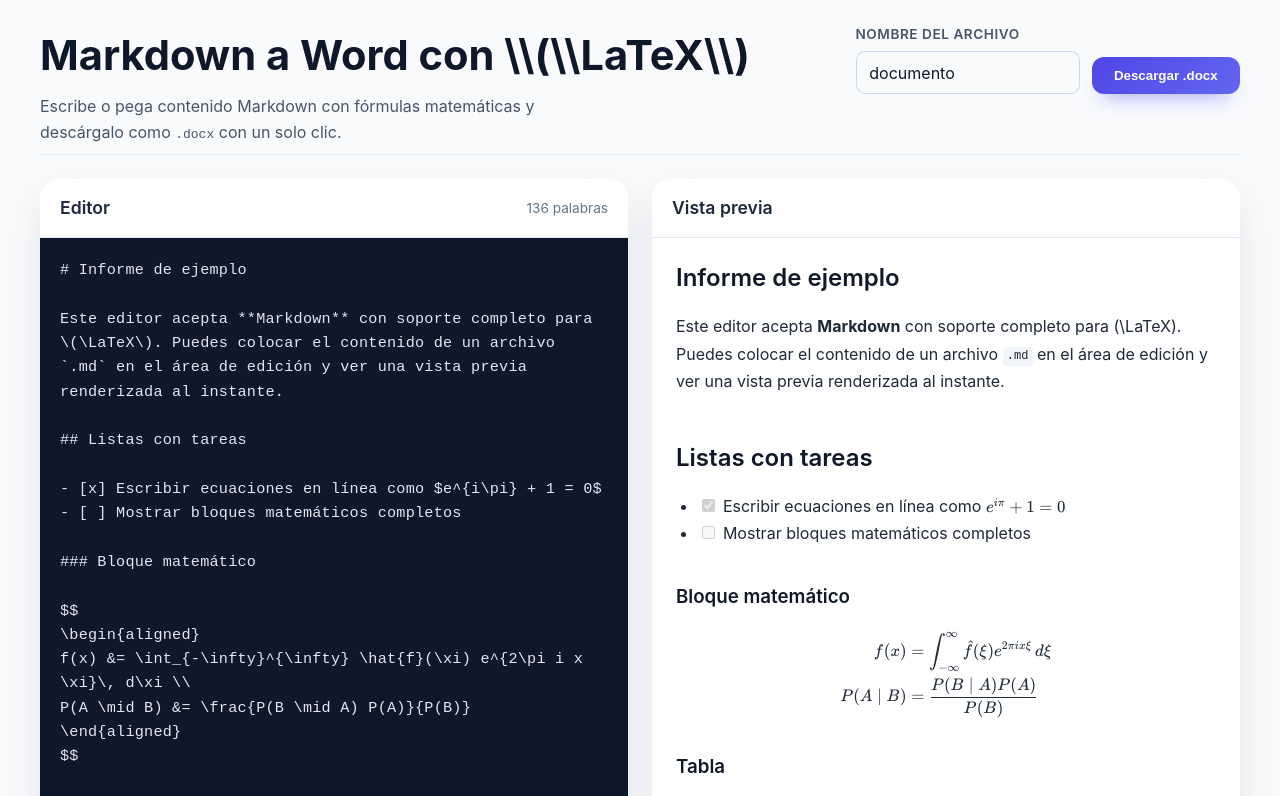
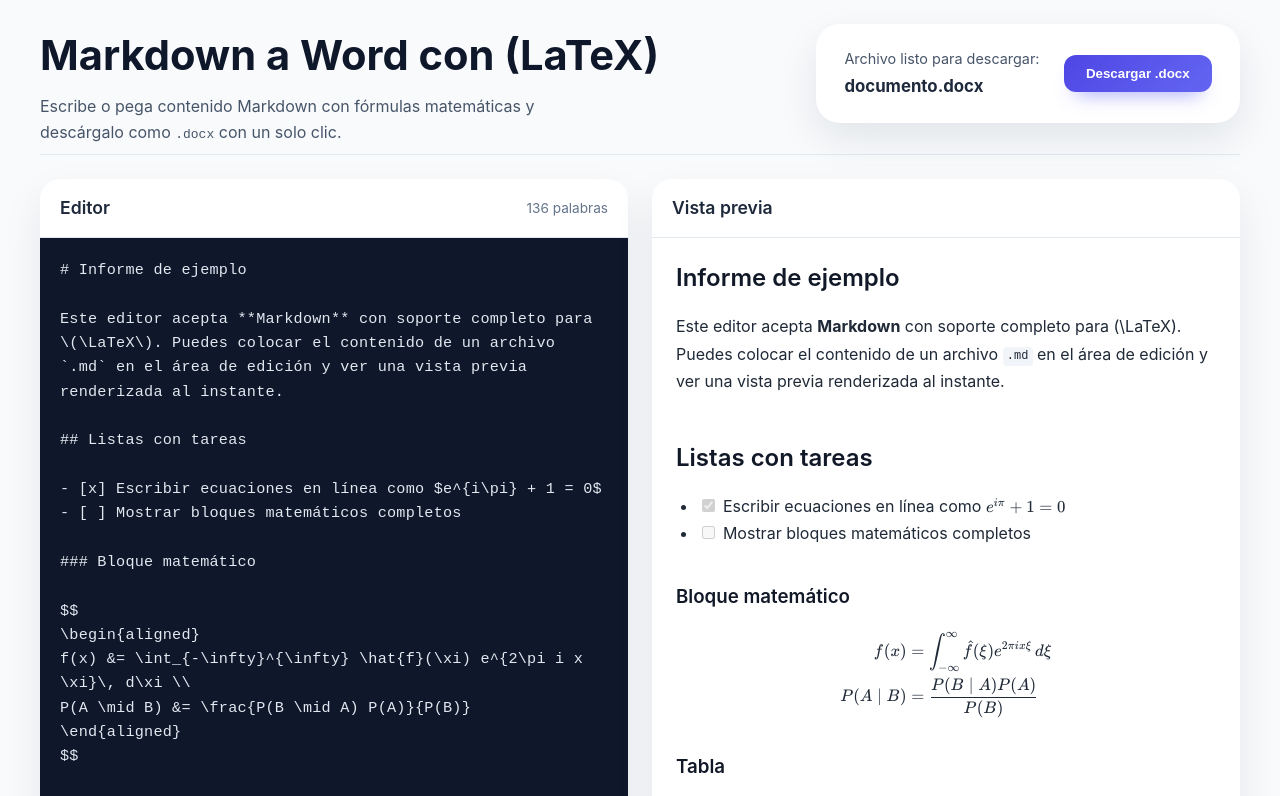
Before and after one commit to Daniel-Santiago-Acosta-1013/Lix, a React (Vite) app: page / in a window 1280 px wide. Shown: the top 796 px of the page. Built offline with nearby package versions, Linux system fonts and the light colour scheme.

Commit message:
feat: add FilenameModal component and integrate with export functionality

```diff
--- a/src/App.css
+++ b/src/App.css
@@ -29,40 +29,29 @@
 
 .app__header-controls {
   display: flex;
-  align-items: flex-end;
-  gap: 0.75rem;
+  align-items: center;
+  gap: 1.5rem;
+  padding: 1.5rem 1.75rem;
+  border-radius: 1.5rem;
+  background: #ffffff;
+  box-shadow: 0 16px 40px rgba(15, 23, 42, 0.09);
 }
 
-.field {
+.app__header-controls--button {
+  align-items: center;
+}
+
+.header-filename {
   display: flex;
   flex-direction: column;
-  gap: 0.4rem;
+  gap: 0.25rem;
+  color: #475569;
+  font-size: 0.9rem;
 }
 
-.field__label {
-  font-size: 0.85rem;
-  font-weight: 600;
-  text-transform: uppercase;
-  letter-spacing: 0.04em;
-  color: #475569;
-}
-
-.field input {
-  width: 14rem;
-  padding: 0.55rem 0.8rem;
-  border-radius: 0.6rem;
-  border: 1px solid #cbd5f5;
-  background: #f8fafc;
-  font: inherit;
-  color: inherit;
-  transition: border-color 0.2s ease, box-shadow 0.2s ease;
-}
-
-.field input:focus {
-  outline: none;
-  border-color: #818cf8;
-  box-shadow: 0 0 0 3px rgba(129, 140, 248, 0.2);
-  background: #fff;
+.header-filename strong {
+  font-size: 1.05rem;
+  color: #1e293b;
 }
 
 .button {
@@ -275,6 +264,8 @@
   justify-content: center;
   padding: 2rem;
   z-index: 1000;
+  backdrop-filter: blur(14px);
+  -webkit-backdrop-filter: blur(14px);
 }
 
 .modal__content {
@@ -308,6 +299,70 @@
   white-space: pre-wrap;
 }
 
+.modal__content--form {
+  gap: 1.5rem;
+  max-width: 28rem;
+  text-align: left;
+}
+
+.modal__content--form h2 {
+  margin: 0;
+  color: #1e293b;
+  font-size: 1.45rem;
+}
+
+.modal__description {
+  margin: 0.35rem 0 0;
+  color: #64748b;
+  line-height: 1.5;
+}
+
+.modal-field {
+  display: flex;
+  flex-direction: column;
+  gap: 0.5rem;
+}
+
+.modal-field__label {
+  text-transform: uppercase;
+  letter-spacing: 0.08em;
+  font-size: 0.7rem;
+  font-weight: 600;
+  color: #4f46e5;
+}
+
+.modal-field input {
+  border: 1.5px solid #c7d2fe;
+  border-radius: 0.9rem;
+  font-size: 1rem;
+  padding: 0.85rem 1rem;
+  outline: none;
+  transition: border-color 120ms ease, box-shadow 120ms ease;
+  color: #1f2937;
+  background: rgba(255, 255, 255, 0.92);
+}
+
+.modal-field input:focus {
+  border-color: #6366f1;
+  box-shadow: 0 0 0 3px rgba(99, 102, 241, 0.15);
+}
+
+.modal-field input[aria-invalid='true'] {
+  border-color: #ef4444;
+  box-shadow: 0 0 0 3px rgba(239, 68, 68, 0.1);
+}
+
+.modal-field__error {
+  color: #dc2626;
+  font-size: 0.82rem;
+}
+
+.modal__actions {
+  display: flex;
+  justify-content: flex-end;
+  gap: 0.75rem;
+}
+
 @media (max-width: 1024px) {
   .app__body {
     grid-template-columns: 1fr;
@@ -320,15 +375,11 @@
 
   .app__header-controls {
     width: 100%;
-    flex-wrap: wrap;
-  }
-
-  .field {
-    flex: 1;
-  }
-
-  .field input {
-    width: 100%;
+    flex-direction: column;
+    align-items: stretch;
+    gap: 1rem;
+    padding: 1.25rem 1.35rem;
+    box-shadow: 0 12px 30px rgba(15, 23, 42, 0.1);
   }
 
   .panel--editor,
--- a/src/App.tsx
+++ b/src/App.tsx
@@ -4,6 +4,7 @@ import { Header } from './components/Header'
 import { EditorPanel } from './components/EditorPanel'
 import { PreviewPanel } from './components/PreviewPanel'
 import { ErrorModal } from './components/ErrorModal'
+import { FilenameModal } from './components/FilenameModal'
 import { exportMarkdownToDocx } from './utils/markdownToDocx'
 import './App.css'
 import 'katex/dist/katex.min.css'
@@ -51,6 +52,9 @@ function App() {
   const [filename, setFilename] = useState('documento')
   const [isExporting, setIsExporting] = useState(false)
   const [errorMessage, setErrorMessage] = useState<string | null>(null)
+  const [isFilenameModalOpen, setIsFilenameModalOpen] = useState(false)
+  const [filenameDraft, setFilenameDraft] = useState('documento')
+  const [filenameError, setFilenameError] = useState<string | null>(null)
 
   const wordCount = useMemo(() => {
     const words = markdown.trim().split(/\s+/)
@@ -61,12 +65,24 @@ function App() {
     setMarkdown(event.target.value)
   }
 
-  const handleFilenameChange = (event: ChangeEvent<HTMLInputElement>) => {
-    setFilename(event.target.value)
+  const openFilenameModal = () => {
+    if (isExporting) {
+      return
+    }
+    setFilenameDraft(filename)
+    setFilenameError(null)
+    setIsFilenameModalOpen(true)
   }
 
-  const handleExport = async () => {
-    const safeName = filename.trim() || 'documento'
+  const closeFilenameModal = () => {
+    if (isExporting) {
+      return
+    }
+    setIsFilenameModalOpen(false)
+  }
+
+  const exportDocument = async (name: string) => {
+    const safeName = name.trim() || 'documento'
     setErrorMessage(null)
     setIsExporting(true)
     try {
@@ -80,15 +96,41 @@ function App() {
     }
   }
 
+  const confirmExport = async () => {
+    const trimmed = filenameDraft.trim()
+    if (!trimmed) {
+      setFilenameError('Ingresa un nombre para tu archivo.')
+      return
+    }
+
+    setFilename(trimmed)
+    setIsFilenameModalOpen(false)
+    await exportDocument(trimmed)
+  }
+
   return (
     <div className="app">
       {errorMessage ? (
         <ErrorModal message={errorMessage} onClose={() => setErrorMessage(null)} />
       ) : null}
+      {isFilenameModalOpen ? (
+        <FilenameModal
+          value={filenameDraft}
+          error={filenameError ?? undefined}
+          isSubmitting={isExporting}
+          onChange={(value) => {
+            setFilenameDraft(value)
+            if (filenameError) {
+              setFilenameError(null)
+            }
+          }}
+          onCancel={closeFilenameModal}
+          onConfirm={confirmExport}
+        />
+      ) : null}
       <Header
         filename={filename}
-        onFilenameChange={handleFilenameChange}
-        onExport={handleExport}
+        onExportRequest={openFilenameModal}
         isExporting={isExporting}
       />
 
--- /dev/null
+++ b/src/components/FilenameModal.tsx
@@ -0,0 +1,104 @@
+import { useEffect, useRef } from 'react'
+import type { MouseEvent, KeyboardEvent } from 'react'
+
+interface FilenameModalProps {
+  value: string
+  error?: string
+  isSubmitting: boolean
+  onChange: (value: string) => void
+  onCancel: () => void
+  onConfirm: () => void
+}
+
+export function FilenameModal({
+  value,
+  error,
+  isSubmitting,
+  onChange,
+  onCancel,
+  onConfirm,
+}: FilenameModalProps) {
+  const inputRef = useRef<HTMLInputElement>(null)
+
+  useEffect(() => {
+    const timeout = setTimeout(() => {
+      if (inputRef.current) {
+        inputRef.current.focus()
+        inputRef.current.select()
+      }
+    }, 50)
+
+    return () => clearTimeout(timeout)
+  }, [])
+
+  const handleOverlayClick = (event: MouseEvent<HTMLDivElement>) => {
+    if (event.target === event.currentTarget && !isSubmitting) {
+      onCancel()
+    }
+  }
+
+  return (
+    <div
+      className="modal modal--blur"
+      role="dialog"
+      aria-modal="true"
+      onMouseDown={handleOverlayClick}
+    >
+      <div className="modal__content modal__content--form">
+        <div>
+          <h2>Guardar documento</h2>
+          <p className="modal__description">
+            Escribe el nombre que tendrá el archivo <code>.docx</code>.
+          </p>
+        </div>
+
+        <label className="modal-field">
+          <span className="modal-field__label">Nombre del archivo</span>
+          <input
+            ref={inputRef}
+            type="text"
+            value={value}
+            placeholder="Ejemplo: tarea-metodos-integracion"
+            onChange={(event) => onChange(event.target.value)}
+            onKeyDown={(event: KeyboardEvent<HTMLInputElement>) => {
+              if (event.key === 'Enter') {
+                event.preventDefault()
+                onConfirm()
+              } else if (event.key === 'Escape') {
+                event.preventDefault()
+                onCancel()
+              }
+            }}
+            aria-invalid={Boolean(error)}
+            aria-describedby={error ? 'filename-error' : undefined}
+            disabled={isSubmitting}
+          />
+          {error ? (
+            <span id="filename-error" className="modal-field__error">
+              {error}
+            </span>
+          ) : null}
+        </label>
+
+        <div className="modal__actions">
+          <button
+            type="button"
+            className="button button--secondary"
+            onClick={onCancel}
+            disabled={isSubmitting}
+          >
+            Cancelar
+          </button>
+          <button
+            type="button"
+            className="button"
+            onClick={onConfirm}
+            disabled={isSubmitting}
+          >
+            {isSubmitting ? 'Generando...' : 'Descargar .docx'}
+          </button>
+        </div>
+      </div>
+    </div>
+  )
+}
--- a/src/components/Header.tsx
+++ b/src/components/Header.tsx
@@ -1,40 +1,32 @@
-import type { ChangeEvent } from 'react'
-
 interface HeaderProps {
   filename: string
-  onFilenameChange: (event: ChangeEvent<HTMLInputElement>) => void
-  onExport: () => void
+  onExportRequest: () => void
   isExporting: boolean
 }
 
 export function Header({
   filename,
-  onFilenameChange,
-  onExport,
+  onExportRequest,
   isExporting,
 }: HeaderProps) {
   return (
     <header className="app__header">
       <div>
-        <h1>Markdown a Word con \\(\\LaTeX\\)</h1>
+        <h1>Markdown a Word con (LaTeX)</h1>
         <p>
           Escribe o pega contenido Markdown con fórmulas matemáticas y
           descárgalo como <code>.docx</code> con un solo clic.
         </p>
       </div>
-      <div className="app__header-controls">
-        <label className="field">
-          <span className="field__label">Nombre del archivo</span>
-          <input
-            value={filename}
-            onChange={onFilenameChange}
-            placeholder="documento"
-          />
-        </label>
+      <div className="app__header-controls app__header-controls--button">
+        <div className="header-filename">
+          <span>Archivo listo para descargar:</span>
+          <strong>{filename || 'documento'}.docx</strong>
+        </div>
         <button
           type="button"
           className="button"
-          onClick={onExport}
+          onClick={onExportRequest}
           disabled={isExporting}
         >
           {isExporting ? 'Generando...' : 'Descargar .docx'}
```
